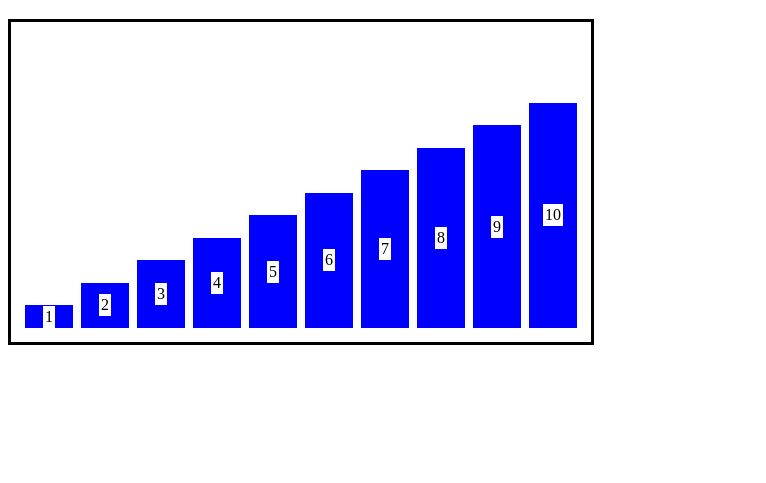
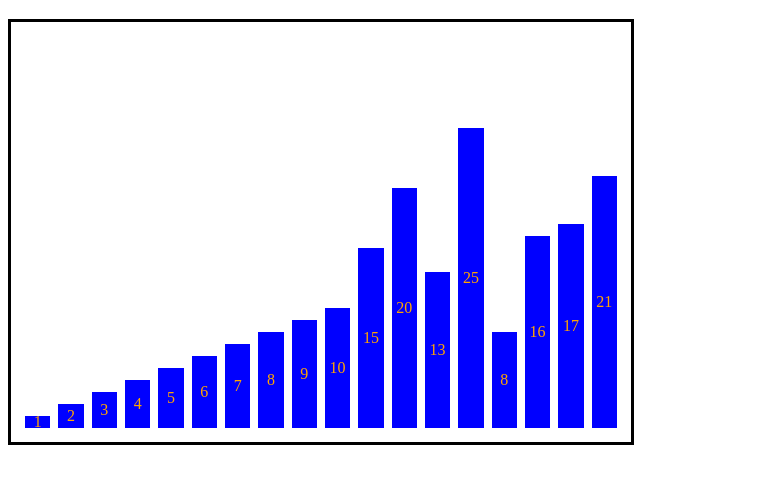
Before and after one commit to timjquigg/bar-chart, a website: page index.html in a window 1280 px wide. Shown: the part 61-544 px from the top of the page, without its empty margins (0-766 px from the left). Drawn offline with nearby package versions, Linux system fonts and the light colour scheme.

Commit message:
added basic option functionality

```diff
--- a/script.js
+++ b/script.js
@@ -1,19 +1,51 @@
-const data = [1, 2, 3, 4, 5, 6, 7, 8, 9, 10];
+const data = [1, 2, 3, 4, 5, 6, 7, 8, 9, 10, 15, 20, 13, 25, 8, 16, 17, 21];
+
 const chartFrame = "chart-frame";
+const styleOptions = {
+  'chart': {
+    'height': '400',
+    'width': '600'
+  },
+  'bar': {
+    'background-color': 'blue',
+    'margin': 'auto 0.25em 0.25em',
+    'justify-content': 'center'
+  },
+  'label': {
+    'color': 'orange',
+  }
+}
 
 const drawBarChart = function (data, options, element) {
+
   const max = Math.max(...data)
+
+  //Format chart
+  for (let key in options['chart']) {
+    $('#' + element).css(options['chart'], options['bar'][key]);
+  };
+  //Create a bar:
   for (const el of data) {
+    //Create new div for bar
     let newDiv = $("<div></div>");
+    //Format new div:
     newDiv.addClass("bar");
     newDiv.css("height", (el / max * 75) + "%");
+    newDiv.css("width", (100 / data.length) + "%");
+    for (let key in options['bar']) {
+      newDiv.css(options['bar'], options['bar'][key]);
+    };
+    //Create new p element as bar label:
     let newP = $("<p></p>");
     newP.text(el);
+    for (let key in options['label']) {
+      newP.css(options['label'], options['label'][key]);
+    }
     newDiv.append(newP);
     $('#' + element).append(newDiv);
   }
 }
 
 $(function () {
-  drawBarChart(data, null, chartFrame);
+  drawBarChart(data, styleOptions, chartFrame);
 });
--- a/styles.css
+++ b/styles.css
@@ -10,25 +10,22 @@ h2 {
   padding: 10px;
   position: relative;
   height: 300px;
+  width: 400px;
 }
 
 .bar {
-
-  background-color: blue;
+  background-color: rgb(34, 120, 178);
   margin: 0.25em;
   margin-top: auto;
-  text-align: center;
-  width: 3em;
   display: flex;
-  align-items: center;
-
+  flex-direction: column;
+  justify-content: center;
 }
 
 .bar p {
-  display: inline;
-  vertical-align: middle;
-  margin: auto;
+  display: inline-block;
+  text-align: center;
+  margin: 0.25em;
   width: auto;
-  padding: 0.125em;
-  background-color: white;
+  padding: 0em;
 }
```
